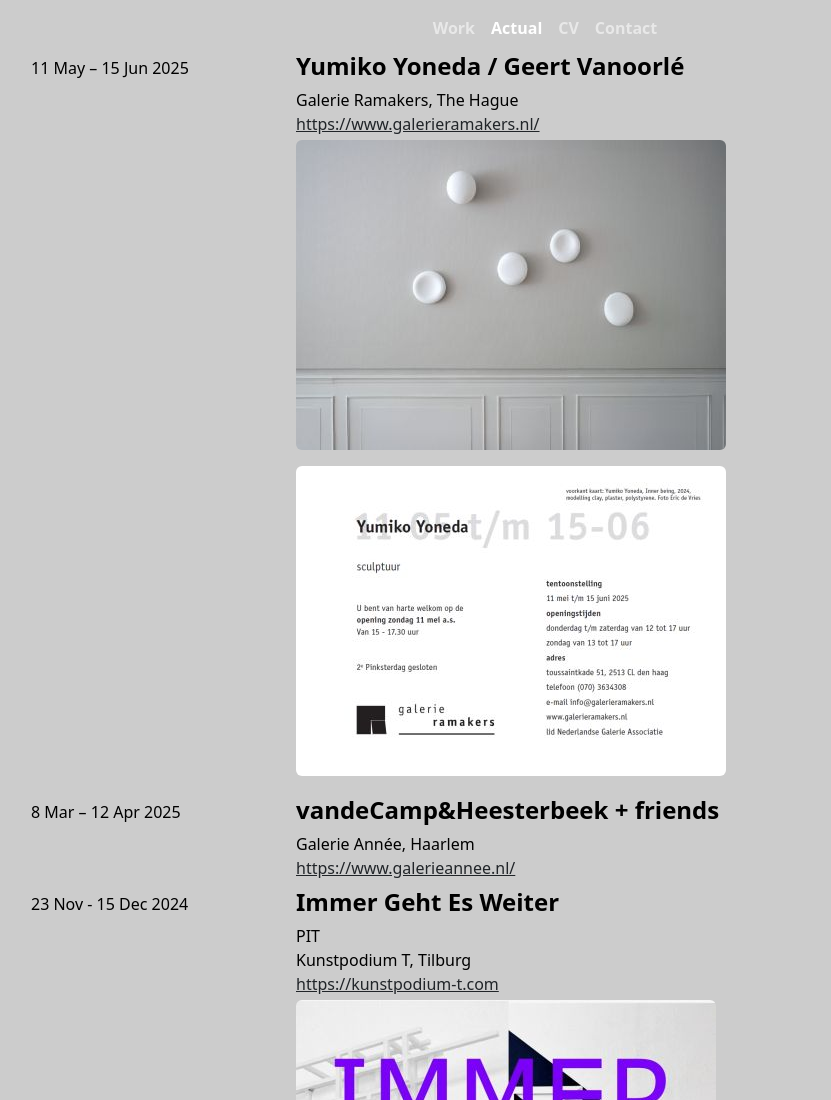
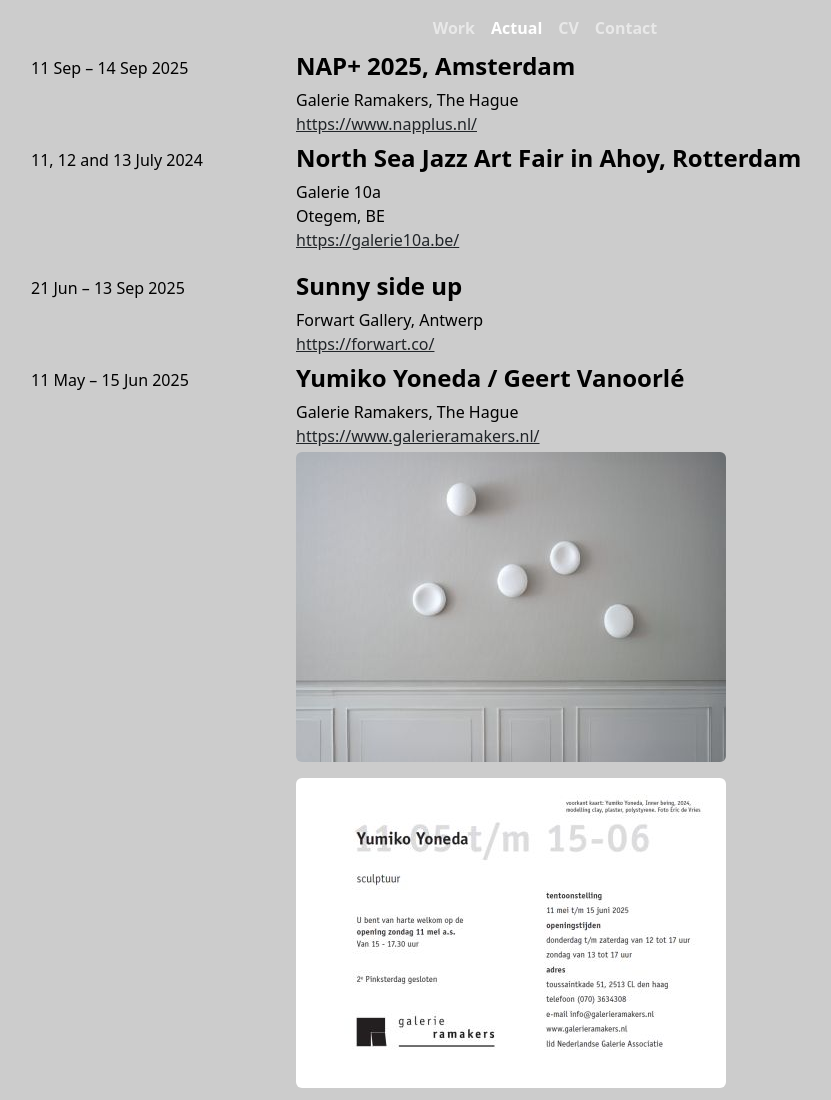
Before and after one commit to Leon2Ark/YumikoYoneda, a plain HTML site: page html/actual.html in a window 1280 px wide. Shown: the top 1100 px of the page, without its empty margins (95-926 px from the left). Drawn offline with nearby package versions, Linux system fonts and the light colour scheme.

Commit message:
Add files via upload

```diff
--- a/html/actual.html
+++ b/html/actual.html
@@ -65,6 +65,49 @@
 
 <main class="container">
   <div class="p-5">
+
+    <div class="row">
+      <div class="col-md-3 p-2">11 Sep – 14 Sep 2025</div>
+      <div class="col-md-9 fs-4 fw-bold">NAP+ 2025, Amsterdam</div>
+    </div>
+    <div class="row">
+      <div class="col-md-3"></div>
+      <div class="col-md-9">Galerie Ramakers, The Hague</div>
+    </div>
+    <div class="row">
+    <div class="col-md-3"></div>
+      <div class="col-md-9 mb-1"><a target="_blank" class="link-dark" href="https://www.napplus.nl/">https://www.napplus.nl/</a></div>
+    </div>
+
+    <div class="row">
+      <div class="col-md-3 p-2">11, 12 and 13 July 2024</div>
+      <div class="col-md-9 fs-4 fw-bold">North Sea Jazz Art Fair in Ahoy, Rotterdam</div>
+    </div>
+    <div class="row">
+      <div class="col-md-3"></div>
+      <div class="col-md-9 ">Galerie 10a</div>
+    </div>
+    <div class="row">
+      <div class="col-md-3"></div>
+      <div class="col-md-9 ">Otegem, BE</div>
+    </div>
+    <div class="row">
+      <div class="col-md-3"></div>
+      <div class="col-md-9 mb-3"><a target="_blank" class="link-dark" href="https://galerie10a.be/expo">https://galerie10a.be/</a></div>
+    </div>
+
+    <div class="row">
+      <div class="col-md-3 p-2">21 Jun – 13 Sep 2025</div>
+      <div class="col-md-9 fs-4 fw-bold">Sunny side up</div>
+    </div>
+    <div class="row">
+      <div class="col-md-3"></div>
+      <div class="col-md-9">Forwart Gallery, Antwerp</div>
+    </div>
+    <div class="row">
+    <div class="col-md-3"></div>
+      <div class="col-md-9 mb-1"><a target="_blank" class="link-dark" href="https://forwart.co/">https://forwart.co/</a></div>
+    </div>
 
     <div class="row">
       <div class="col-md-3 p-2">11 May – 15 Jun 2025</div>
```
